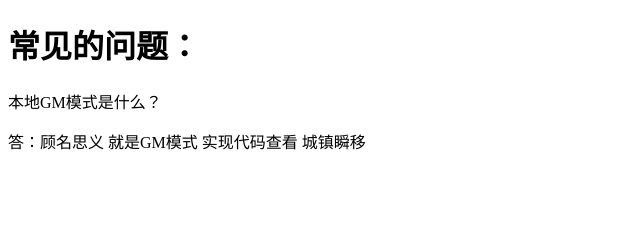
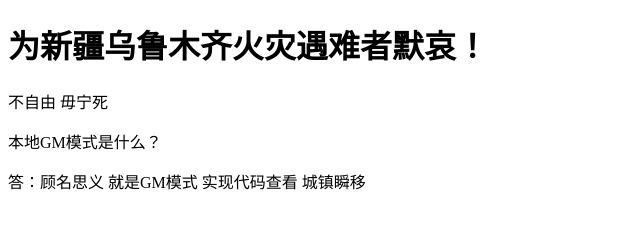
Before and after one commit to skypub/helpdnf, a plain HTML site: page index.html in a window 1280 px wide. Shown: the whole page, without its empty margins (0-640 px from the left). Drawn offline with Linux system fonts and the light colour scheme.

Commit message:
Update index.html

```diff
--- a/index.html
+++ b/index.html
@@ -5,8 +5,8 @@
 <title>千泷阁台服DNF辅助小助手</title>
 </head>
 <body>
-
-<h1>常见的问题：</h1>
+<h1>为新疆乌鲁木齐火灾遇难者默哀！</h1>
+<p>不自由 毋宁死</p>
 <p>本地GM模式是什么？</p>
 <p>答：顾名思义 就是GM模式 实现代码查看 城镇瞬移</p>
 </body>
```
